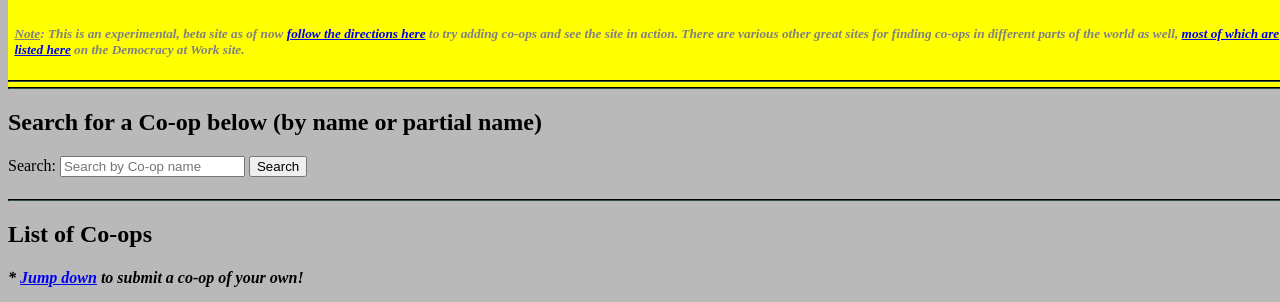
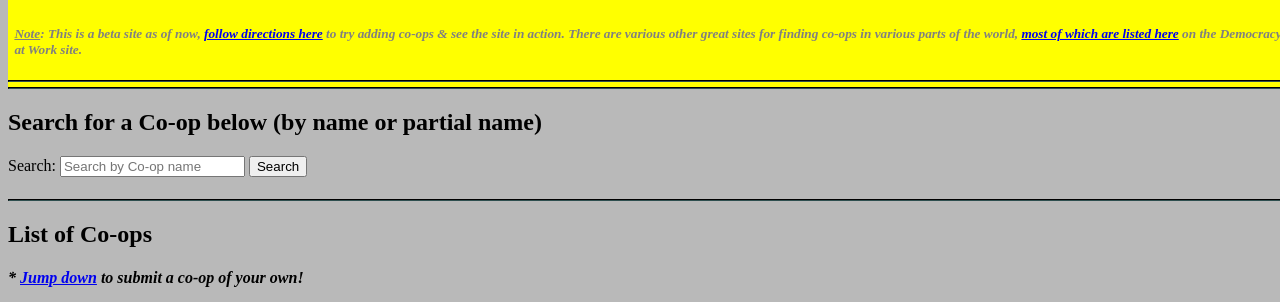
Before and after one commit to bhoconnor/coop-directory, a website: page html/index.html in a window 1280 px wide. Shown: the part 105-407 px from the top of the page. Drawn offline with Linux system fonts and the light colour scheme; no server answers.

Commit message:
Readme & site note updates again

```diff
--- a/html/index.html
+++ b/html/index.html
@@ -28,7 +28,7 @@
     <header>
       <h1 id="large-top-banner" class="banner-color">Cooperatives from Around the World</h1>
       <h4 id="small-top-banner" class="banner-color"><em>Generated by users like you</em></h4>
-      <h5 id="small-top-banner" class="banner-color mini-banner"><em><u>Note</u>: This is an experimental, beta site as of now <a href="https://github.com/bhoconnor/coop-directory">follow the directions here</a> to try adding co-ops and see the site in action. There are various other great sites for finding co-ops in different parts of the world as well, <a href="https://www.democracyatwork.info/finding_co_ops" rel="noopener noreferrer" target="_blank">most of which are listed here</a> on the Democracy at Work site.</em></h5>
+      <h5 id="small-top-banner" class="banner-color mini-banner"><em><u>Note</u>: This is a beta site as of now, <a href="https://github.com/bhoconnor/coop-directory">follow directions here</a> to try adding co-ops & see the site in action. There are various other great sites for finding co-ops in various parts of the world, <a href="https://www.democracyatwork.info/finding_co_ops" rel="noopener noreferrer" target="_blank">most of which are listed here</a> on the Democracy at Work site.</em></h5>
       <hr class="black-hr-lines"/>
       <hr class="black-hr-lines"/>
     </header>
```
Also changed, not shown: README.md.
